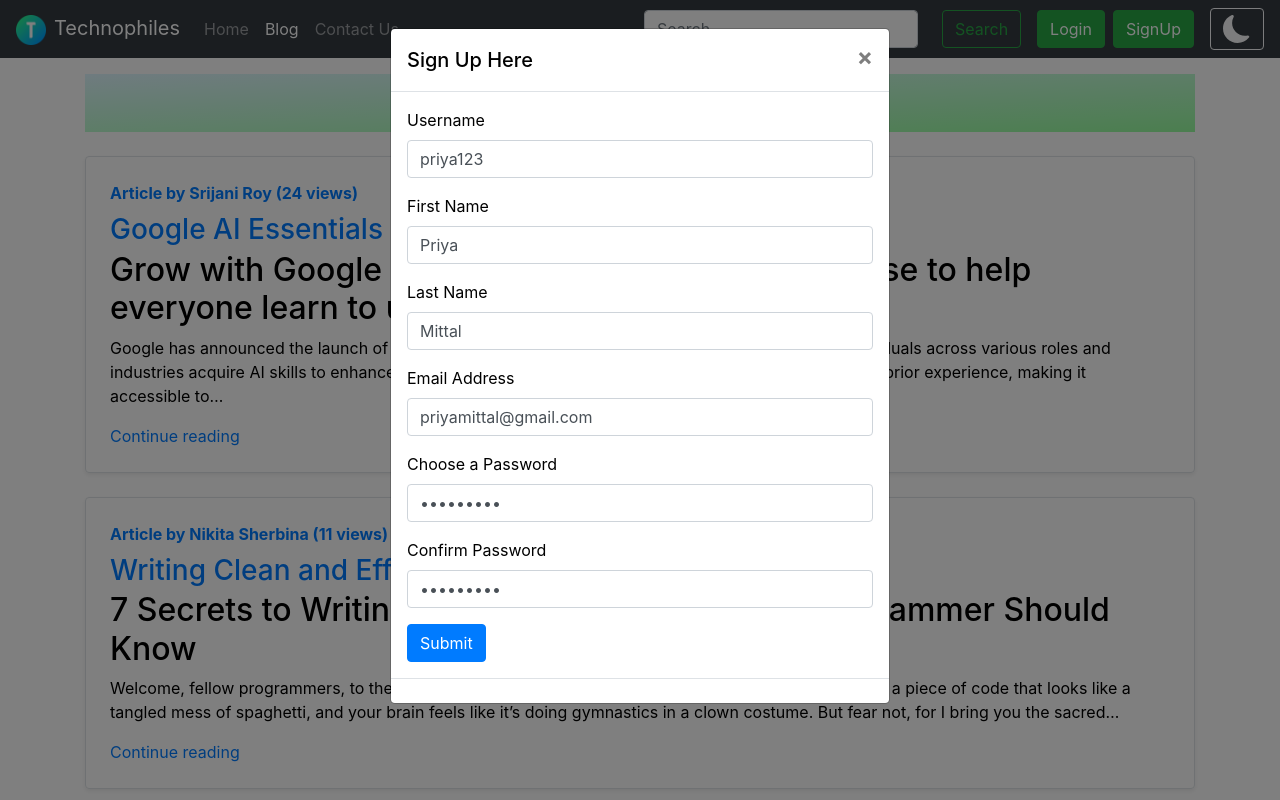
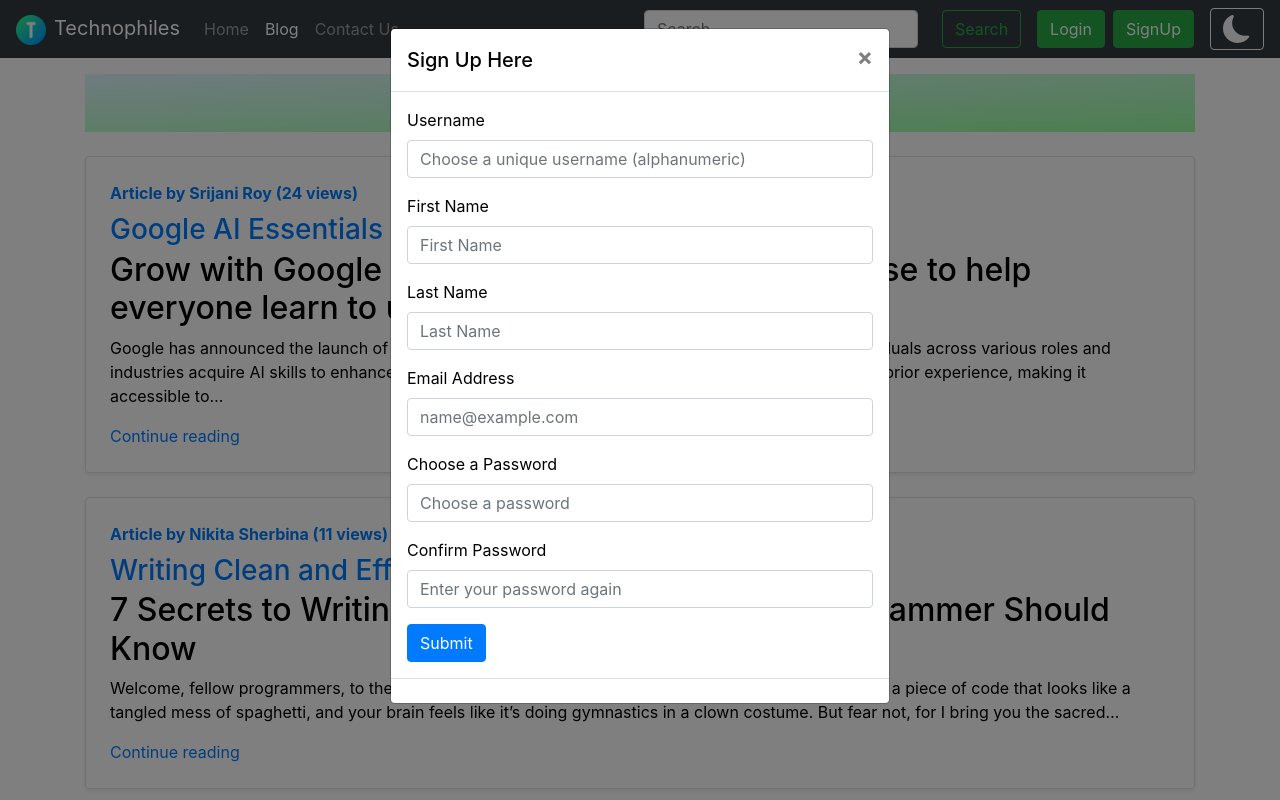
Before and after one commit to srijaniroy/Technophiles, a Django app: page /blog/ in a window 1280 px wide, after a click on "SignUp". Run offline with Django 5.2, Linux system fonts and the light colour scheme; data comes from the database, SQL or seed files in the repository; both versions use the stored data as it was after the commit; some libraries are stand-ins or nearby versions.

Commit message:
Changes to sign up

```diff
--- a/templates/base.html
+++ b/templates/base.html
@@ -132,37 +132,37 @@
             <div class="form-group">
               <label for="username">Username</label>
               <input type="text" class="form-control" id="username" name="username"
-                placeholder="Choose a unique username (alphanumeric)" value="priya123" required />
+                placeholder="Choose a unique username (alphanumeric)" required />
             </div>
 
             <div class="form-group">
               <label for="fname">First Name</label>
-              <input type="text" class="form-control" id="fname" name="fname" placeholder="First Name" value="Priya"
+              <input type="text" class="form-control" id="fname" name="fname" placeholder="First Name"
                 required />
             </div>
 
             <div class="form-group">
               <label for="lname">Last Name</label>
-              <input type="text" class="form-control" id="lname" name="lname" placeholder="Last Name" value="Mittal"
+              <input type="text" class="form-control" id="lname" name="lname" placeholder="Last Name"
                 required />
             </div>
 
             <div class="form-group">
               <label for="email">Email Address</label>
               <input type="email" class="form-control" id="email" name="email" placeholder="name@example.com"
-                value="priyamittal@gmail.com" required />
+                 required />
             </div>
 
             <div class="form-group">
               <label for="pass1">Choose a Password</label>
               <input type="password" class="form-control" id="pass1" name="pass1" placeholder="Choose a password"
-                value="priyam123" required />
+                 required />
             </div>
 
             <div class="form-group">
               <label for="pass1">Confirm Password</label>
               <input type="password" class="form-control" id="pass2" name="pass2"
-                placeholder="Enter your password again" value="priyam123" required />
+                placeholder="Enter your password again" required />
             </div>
 
             {% csrf_token %}
```
Also changed, not shown: db.sqlite3.
